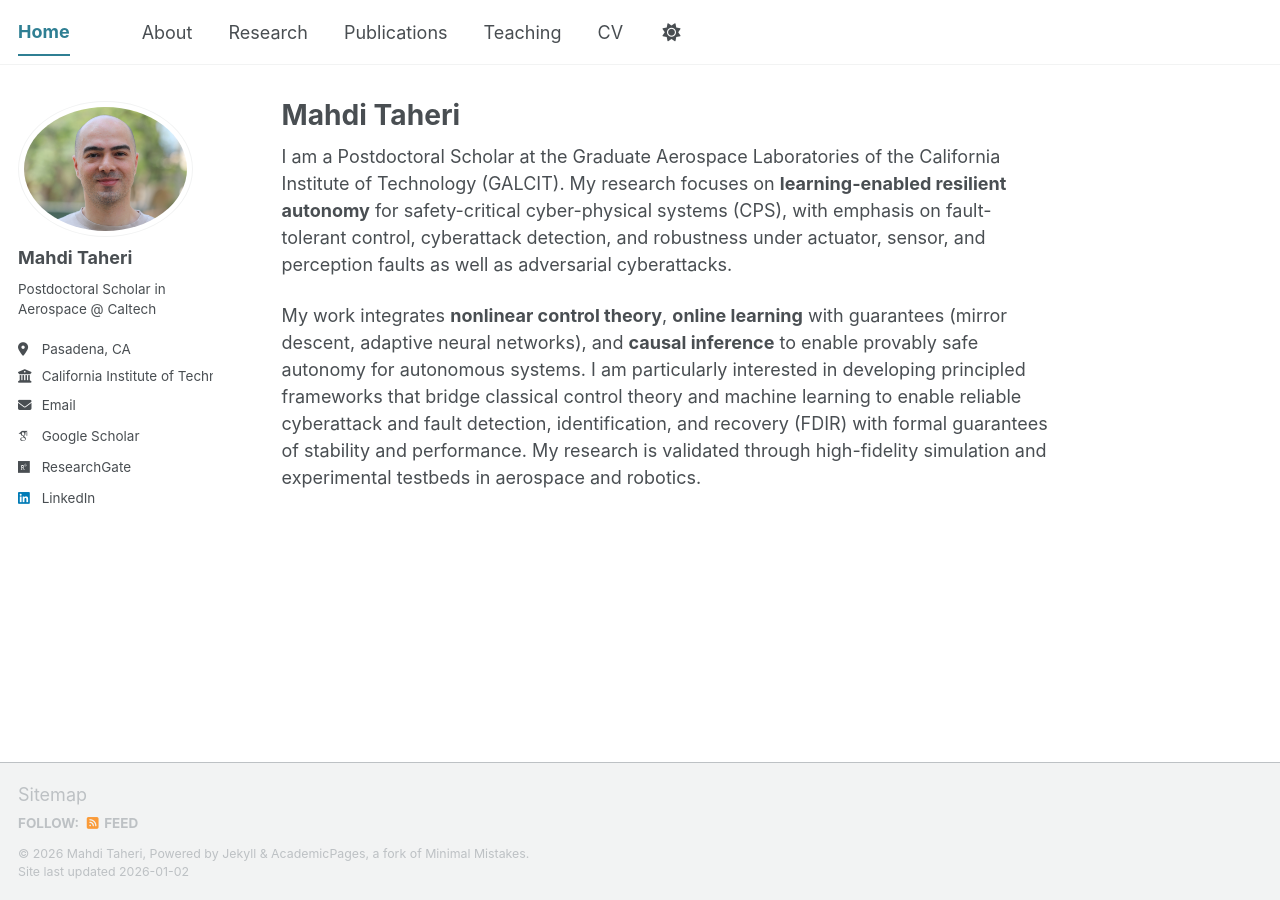
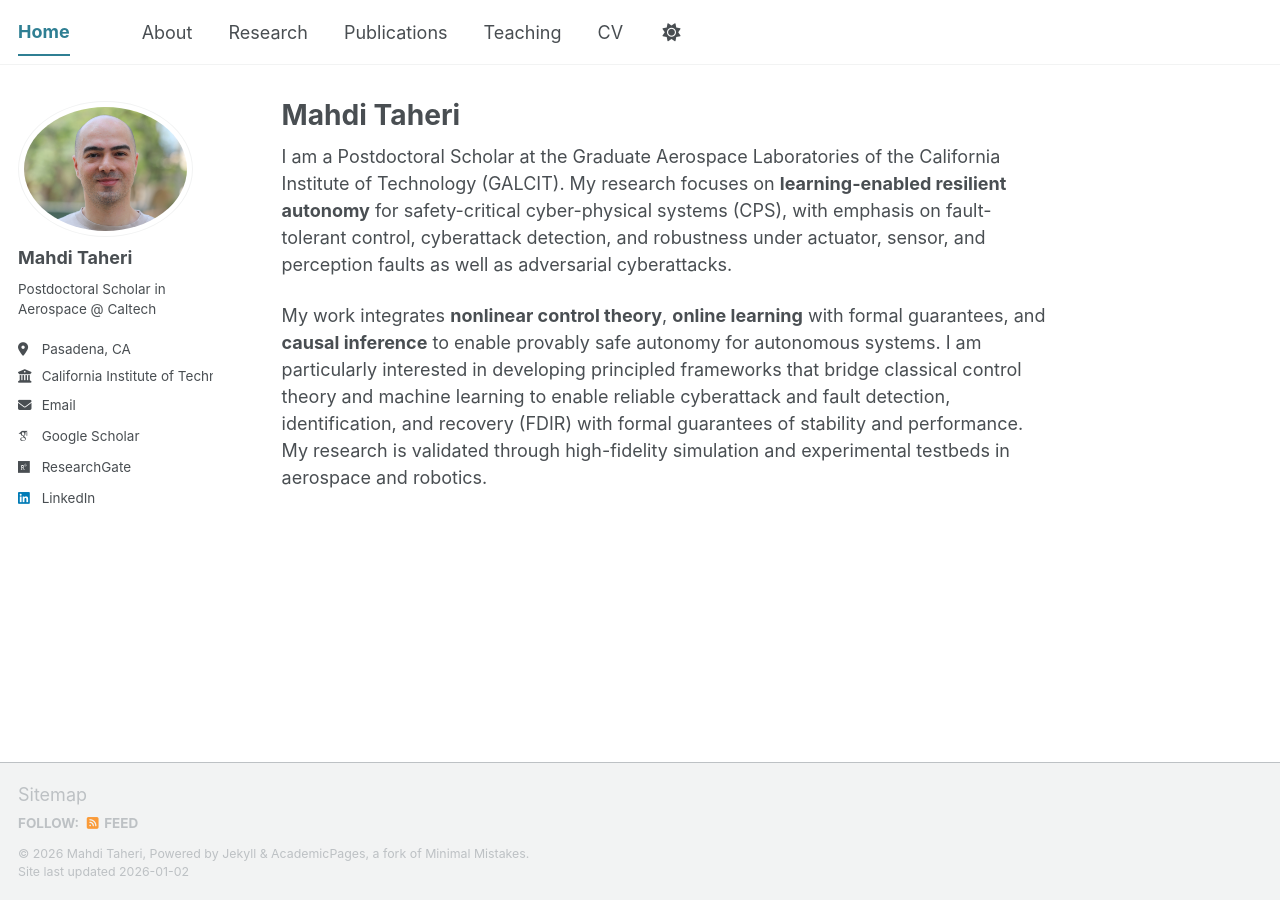
Before and after one commit to mtaheriee/mtaheriee.github.io, a Jekyll site: the page built from _pages/about.md, in a window 1280 px wide. Built offline with Jekyll 4.4.1, drawn with Linux system fonts in a browser that asks for light colours; some web fonts are replaced; a script bundle is joined from its source files by our own code; library files that are not in the unit come from our copies.

Commit message:
Update about.md

```diff
--- a/_pages/about.md
+++ b/_pages/about.md
@@ -9,4 +9,4 @@ redirect_from:
 
 I am a Postdoctoral Scholar at the Graduate Aerospace Laboratories of the California Institute of Technology (GALCIT). My research focuses on **learning-enabled resilient autonomy** for safety-critical cyber-physical systems (CPS), with emphasis on fault-tolerant control, cyberattack detection, and robustness under actuator, sensor, and perception faults as well as adversarial cyberattacks.
 
-My work integrates **nonlinear control theory**, **online learning** with guarantees (mirror descent, adaptive neural networks), and **causal inference** to enable provably safe autonomy for autonomous systems. I am particularly interested in developing principled frameworks that bridge classical control theory and machine learning to enable reliable cyberattack and fault detection, identification, and recovery (FDIR) with formal guarantees of stability and performance. My research is validated through high-fidelity simulation and experimental testbeds in aerospace and robotics.
+My work integrates **nonlinear control theory**, **online learning** with formal guarantees, and **causal inference** to enable provably safe autonomy for autonomous systems. I am particularly interested in developing principled frameworks that bridge classical control theory and machine learning to enable reliable cyberattack and fault detection, identification, and recovery (FDIR) with formal guarantees of stability and performance. My research is validated through high-fidelity simulation and experimental testbeds in aerospace and robotics.
```
